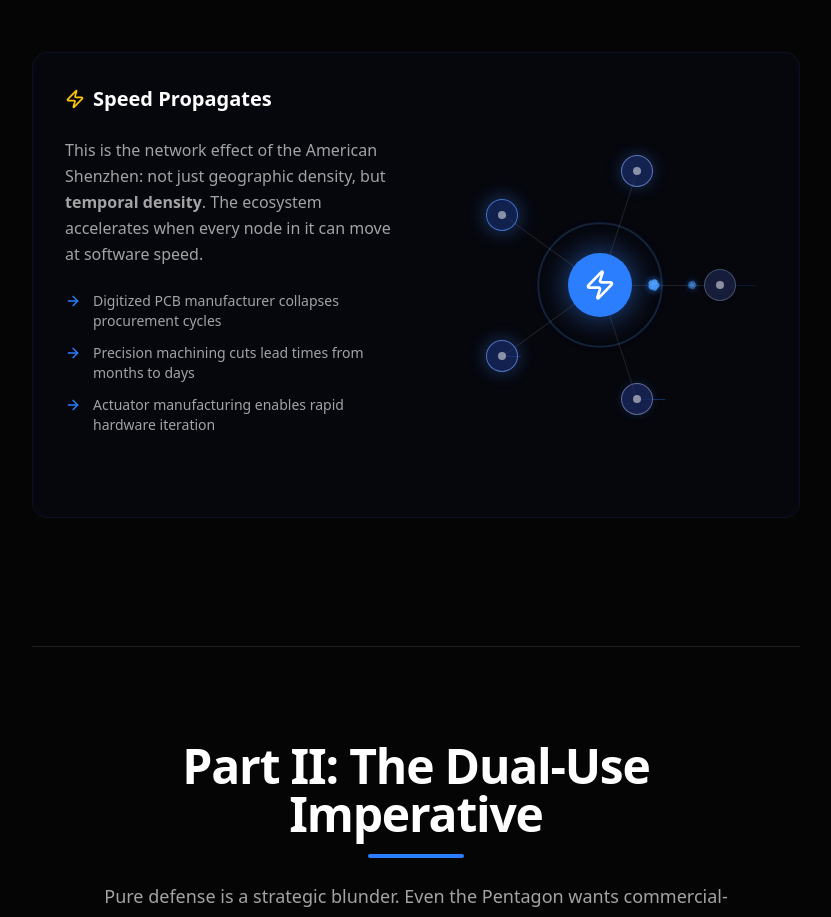
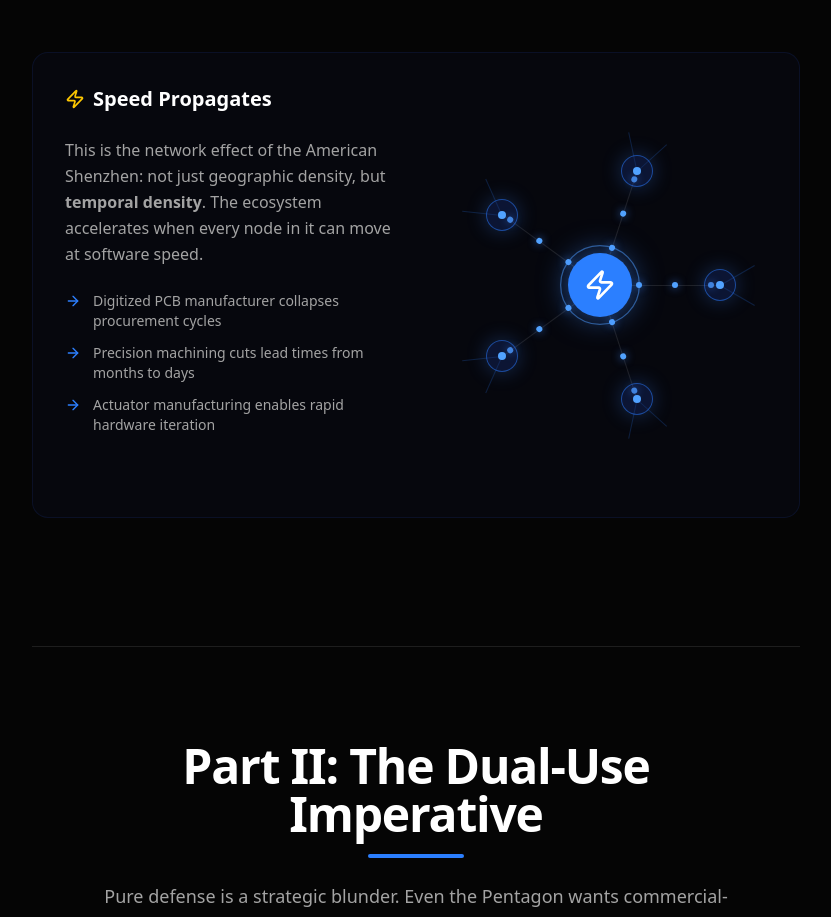
Before and after one commit to eliotmortimore/Make-America-Shenzhen, a Next.js app in the folder american-shenzhen/: page / in a window 1280 px wide. Shown: the part 5400-6317 px from the top of the page, without its empty margins (224-1055 px from the left). Built offline with nearby package versions, Linux system fonts and the light colour scheme.

Commit message:
Replace Speed Propagates animation with still frame

```diff
--- a/american-shenzhen/components/features/speed-thesis.tsx
+++ b/american-shenzhen/components/features/speed-thesis.tsx
@@ -242,12 +242,8 @@ export function SpeedThesis() {
                 <div className="w-16 h-16 bg-blue-500 rounded-full flex items-center justify-center shadow-[0_0_30px_rgba(59,130,246,0.6)] relative z-20">
                   <Zap className="text-white h-8 w-8" />
                 </div>
-                {/* Pulse ring from center */}
-                <motion.div
-                  className="absolute inset-0 rounded-full border border-blue-400/50 z-10"
-                  animate={{ scale: [1, 2.5], opacity: [1, 0] }}
-                  transition={{ duration: 2, repeat: Infinity, ease: "easeOut" }}
-                />
+                {/* Static ring from center */}
+                <div className="absolute inset-0 rounded-full border border-blue-400/50 scale-125 z-10" />
               </div>
 
               {/* Connecting Lines & Signals */}
@@ -276,56 +272,34 @@ export function SpeedThesis() {
                          }}
                        />
 
-                      {/* Signal Packets traveling outward */}
-                      {[0, 1, 2].map((particleIndex) => (
-                        <motion.div
-                          key={`p-${i}-${particleIndex}`}
+                      {/* Static Signal Packets */}
+                      {[0.3, 0.6, 0.9].map((pos, idx) => (
+                        <div
+                          key={`p-${i}-${idx}`}
                           className="absolute h-1.5 w-1.5 bg-blue-400 rounded-full shadow-[0_0_8px_rgba(59,130,246,0.8)] z-20"
                           style={{
-                            top: -3, // center vertically on line (6px height / 2)
+                            top: -3,
                             left: 0,
                             transformOrigin: "left center",
-                            rotate: `${i * 72}deg`
-                          }}
-                          initial={{ x: 0, opacity: 0 }}
-                          animate={{
-                            x: [0, radius],
-                            opacity: [0, 1, 0],
-                            scale: [0.5, 1, 0.5]
-                          }}
-                          transition={{
-                            duration: 2.5,
-                            repeat: Infinity,
-                            delay: particleIndex * 0.8, // Staggered stream
-                            ease: "linear"
+                            transform: `rotate(${i * 72}deg) translateX(${radius * pos}px)`
                           }}
                         />
                       ))}
 
-                      {/* Outer Node */}
-                      <motion.div
-                        className="absolute w-8 h-8 rounded-full border border-white/10 bg-secondary z-20 flex items-center justify-center"
+                      {/* Outer Node - Static Active State */}
+                      <div
+                        className="absolute w-8 h-8 rounded-full border border-blue-500/50 bg-blue-900/30 z-20 flex items-center justify-center shadow-[0_0_20px_rgba(59,130,246,0.3)]"
                         style={{
                           top: nodeY - 16, // Center vertically
                           left: nodeX - 16, // Center horizontally
                         }}
-                        animate={{
-                          borderColor: ["rgba(255,255,255,0.1)", "rgba(59,130,246,0.8)", "rgba(255,255,255,0.1)"],
-                          backgroundColor: ["rgb(23,23,23)", "rgba(30, 58, 138, 0.5)", "rgb(23,23,23)"],
-                          boxShadow: ["0 0 0px rgba(0,0,0,0)", "0 0 20px rgba(59,130,246,0.5)", "0 0 0px rgba(0,0,0,0)"]
-                        }}
-                        transition={{
-                          duration: 1.5,
-                          repeat: Infinity,
-                          delay: i * 0.2 + 1.2, // Sync with signal arrival roughly
-                        }}
                       >
-                        <div className="w-2 h-2 bg-white/50 rounded-full" />
-                      </motion.div>
+                        <div className="w-2 h-2 bg-blue-400 rounded-full" />
+                      </div>
 
-                       {/* Branching lines outward from nodes */}
+                       {/* Branching lines outward from nodes - Static */}
                        {[1, -1].map((dir, j) => (
-                          <motion.div
+                          <div
                             key={`branch-${i}-${j}`}
                             className="absolute bg-blue-500/20 origin-left"
                             style={{
@@ -335,9 +309,6 @@ export function SpeedThesis() {
                               left: nodeX,
                               transform: `rotate(${i * 72 + (dir * 30)}deg)`
                             }}
-                            initial={{ scaleX: 0, opacity: 0 }}
-                            animate={{ scaleX: 1, opacity: [0, 1, 0] }}
-                            transition={{ duration: 1, repeat: Infinity, delay: i * 0.2 + 1.2 }}
                           />
                        ))}
 
```
